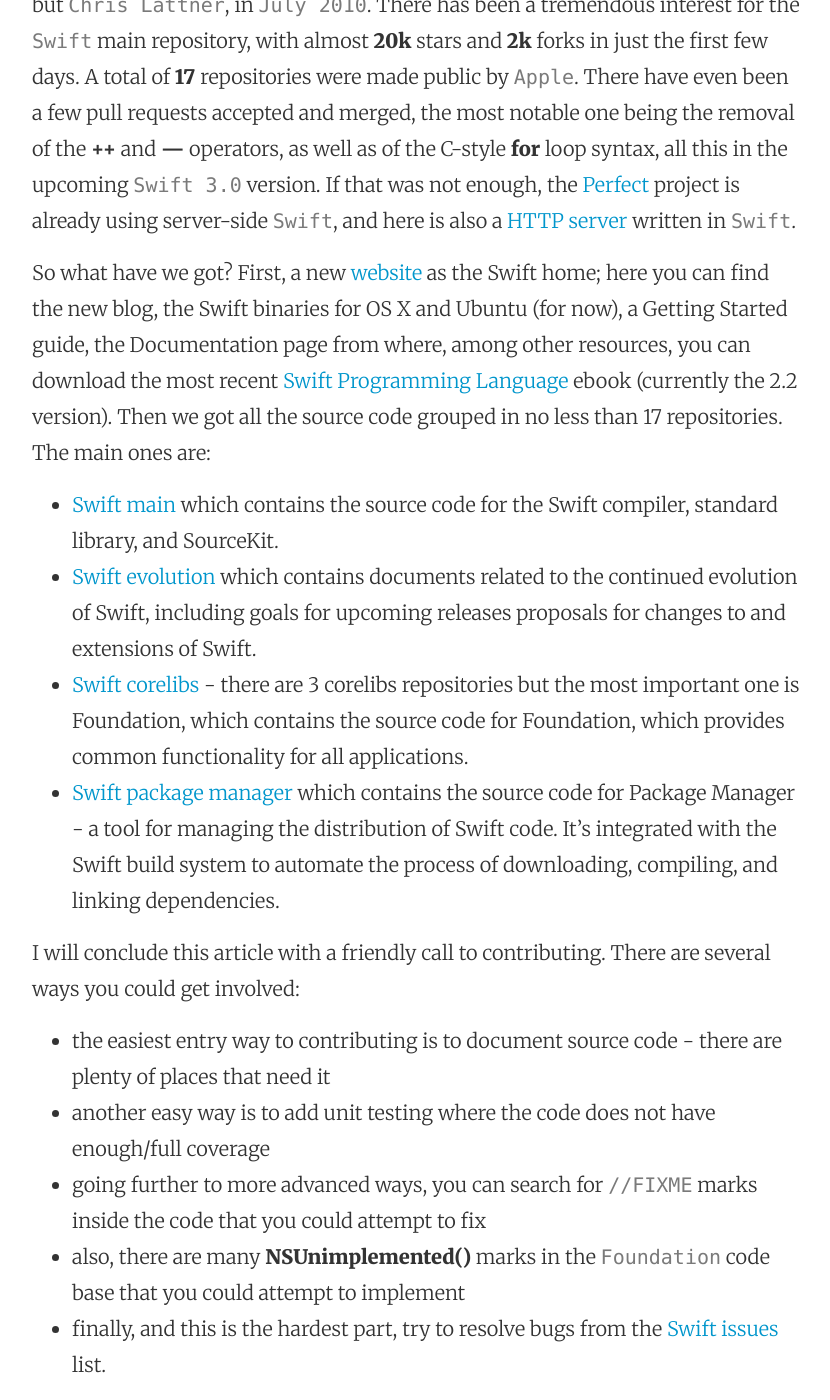
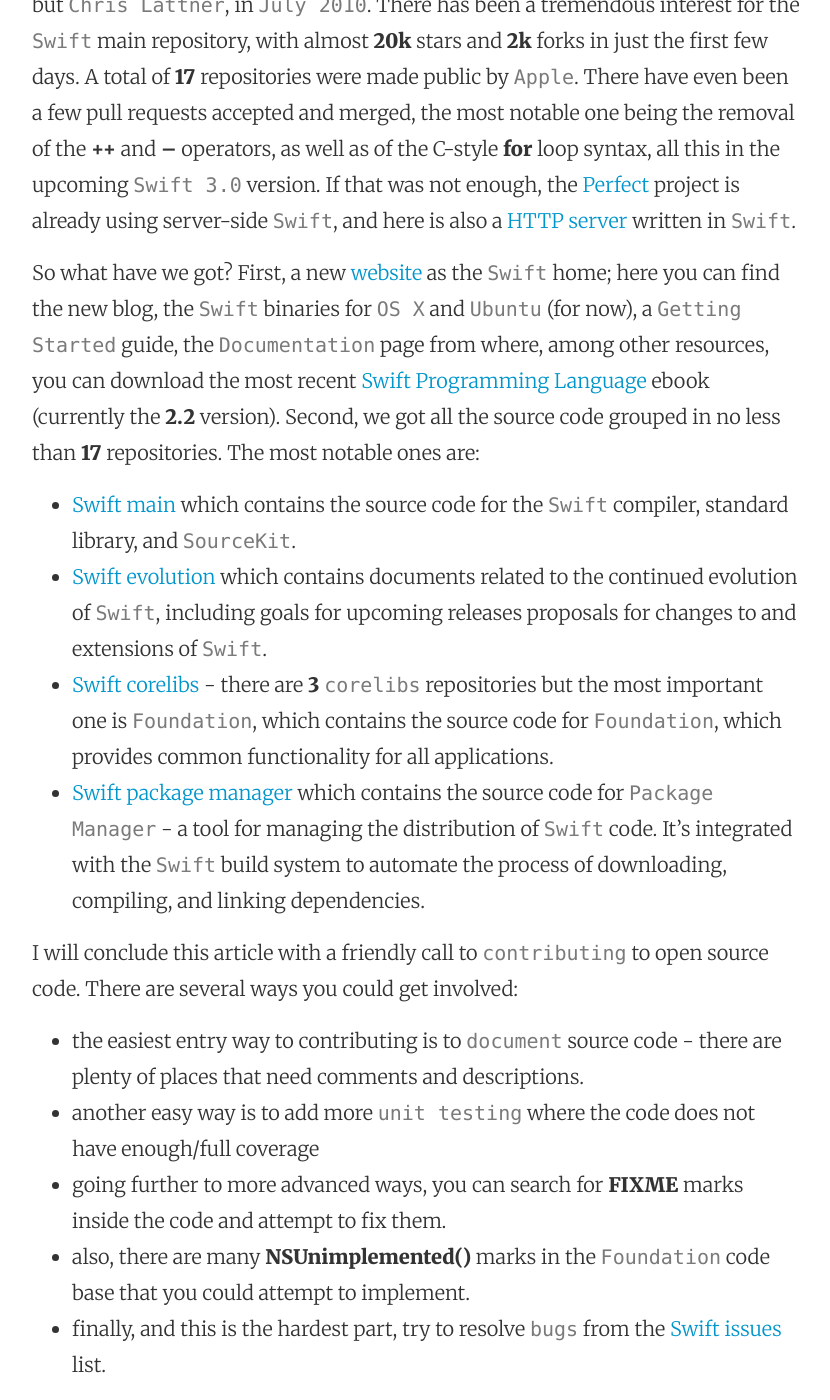
Before and after one commit to mhorga/mhorga.github.io, a Jekyll site: the page built from _posts/2015-12-07-swift-is-now-open-source.markdown, in a window 1280 px wide and 1400 px high, scrolled down 620 px. Shown: the whole window, without its empty margins (224-1054 px from the left). Built offline with Jekyll 4.4.1, drawn with Linux system fonts in a browser that asks for light colours.

Commit message:
Post update: Swift is now open source!

```diff
--- a/_posts/2015-12-07-swift-is-now-open-source.markdown
+++ b/_posts/2015-12-07-swift-is-now-open-source.markdown
@@ -3,21 +3,21 @@
 title: Swift is now open source!
 layout: post
 ---
-Mark this date: `December 3, 2015` - the day `Swift` has become `open source`! It is absolutely amazing that we are now able to look back into the history of `Swift` and see its evolution; for example the [first commit](https://github.com/apple/swift/commit/18844bc65229786b96b89a9fc7739c0fc897905e) was made by who else but `Chris Lattner`, in `July 2010`. There has been a tremendous interest for the `Swift` main repository, with almost __20k__ stars and __2k__ forks in just the first few days. A total of __17__ repositories were made public by `Apple`. There have even been a few pull requests accepted and merged, the most notable one being the removal of the __++__ and __—__ operators, as well as of the C-style __for__ loop syntax, all this in the upcoming `Swift 3.0` version. If that was not enough, the [Perfect](https://www.perfect.org/) project is already using server-side `Swift`, and here is also a [HTTP server](https://github.com/huytd/swift-http) written in `Swift`.
+Mark this date: `December 3, 2015` - the day `Swift` has become `open source`! It is absolutely amazing that we are now able to look back into the history of `Swift` and see its evolution; for example the [first commit](https://github.com/apple/swift/commit/18844bc65229786b96b89a9fc7739c0fc897905e) was made by who else but `Chris Lattner`, in `July 2010`. There has been a tremendous interest for the `Swift` main repository, with almost __20k__ stars and __2k__ forks in just the first few days. A total of __17__ repositories were made public by `Apple`. There have even been a few pull requests accepted and merged, the most notable one being the removal of the __++__ and __--__ operators, as well as of the C-style __for__ loop syntax, all this in the upcoming `Swift 3.0` version. If that was not enough, the [Perfect](https://www.perfect.org/) project is already using server-side `Swift`, and here is also a [HTTP server](https://github.com/huytd/swift-http) written in `Swift`.
 
-So what have we got? First, a new [website](https://swift.org/) as the Swift home; here you can find the new blog, the Swift binaries for OS X and Ubuntu (for now), a Getting Started guide, the Documentation page from where, among other resources, you can download the most recent [Swift Programming Language](https://swift.org/documentation/TheSwiftProgrammingLanguage(Swift2.2).epub) ebook (currently the 2.2 version). Then we got all the source code grouped in no less than 17 repositories. The main ones are:
+So what have we got? First, a new [website](https://swift.org/) as the `Swift` home; here you can find the new blog, the `Swift` binaries for `OS X` and `Ubuntu` (for now), a `Getting Started` guide, the `Documentation` page from where, among other resources, you can download the most recent [Swift Programming Language](https://swift.org/documentation/TheSwiftProgrammingLanguage(Swift2.2).epub) ebook (currently the __2.2__ version). Second, we got all the source code grouped in no less than __17__ repositories. The most notable ones are:
 
-* [Swift main](https://github.com/apple/swift) which contains the source code for the Swift compiler, standard library, and SourceKit.
-* [Swift evolution](https://github.com/apple/swift-evolution) which contains documents related to the continued evolution of Swift, including goals for upcoming releases proposals for changes to and extensions of Swift.
-* [Swift corelibs](https://github.com/apple/swift-corelibs-foundation) - there are 3 corelibs repositories but the most important one is Foundation, which contains the source code for Foundation, which provides common functionality for all applications.
-* [Swift package manager](https://github.com/apple/swift-package-manager) which contains the source code for Package Manager - a tool for managing the distribution of Swift code. It’s integrated with the Swift build system to automate the process of downloading, compiling, and linking dependencies.
+* [Swift main](https://github.com/apple/swift) which contains the source code for the `Swift` compiler, standard library, and `SourceKit`.
+* [Swift evolution](https://github.com/apple/swift-evolution) which contains documents related to the continued evolution of `Swift`, including goals for upcoming releases proposals for changes to and extensions of `Swift`.
+* [Swift corelibs](https://github.com/apple/swift-corelibs-foundation) - there are __3__ `corelibs` repositories but the most important one is `Foundation`, which contains the source code for `Foundation`, which provides common functionality for all applications.
+* [Swift package manager](https://github.com/apple/swift-package-manager) which contains the source code for `Package Manager` - a tool for managing the distribution of `Swift` code. It’s integrated with the `Swift` build system to automate the process of downloading, compiling, and linking dependencies.
 
-I will conclude this article with a friendly call to contributing. There are several ways you could get involved:
+I will conclude this article with a friendly call to `contributing` to open source code. There are several ways you could get involved:
 
-* the easiest entry way to contributing is to document source code - there are plenty of places that need it
-* another easy way is to add unit testing where the code does not have enough/full coverage
-* going further to more advanced ways, you can search for `//FIXME` marks inside the code that you could attempt to fix
-* also, there are many __NSUnimplemented()__ marks in the `Foundation` code base that you could attempt to implement
-* finally, and this is the hardest part, try to resolve bugs from the [Swift issues](https://bugs.swift.org/issues/) list.
+* the easiest entry way to contributing is to `document` source code - there are plenty of places that need comments and descriptions.
+* another easy way is to add more `unit testing` where the code does not have enough/full coverage
+* going further to more advanced ways, you can search for __FIXME__ marks inside the code and attempt to fix them.
+* also, there are many __NSUnimplemented()__ marks in the `Foundation` code base that you could attempt to implement.
+* finally, and this is the hardest part, try to resolve `bugs` from the [Swift issues](https://bugs.swift.org/issues/) list.
 
 Until next time!
```
